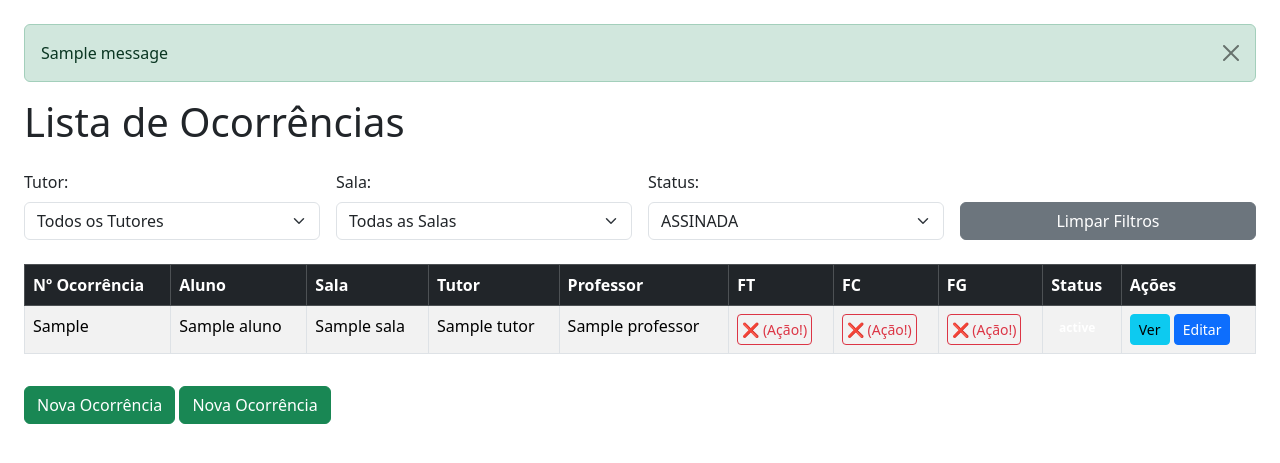
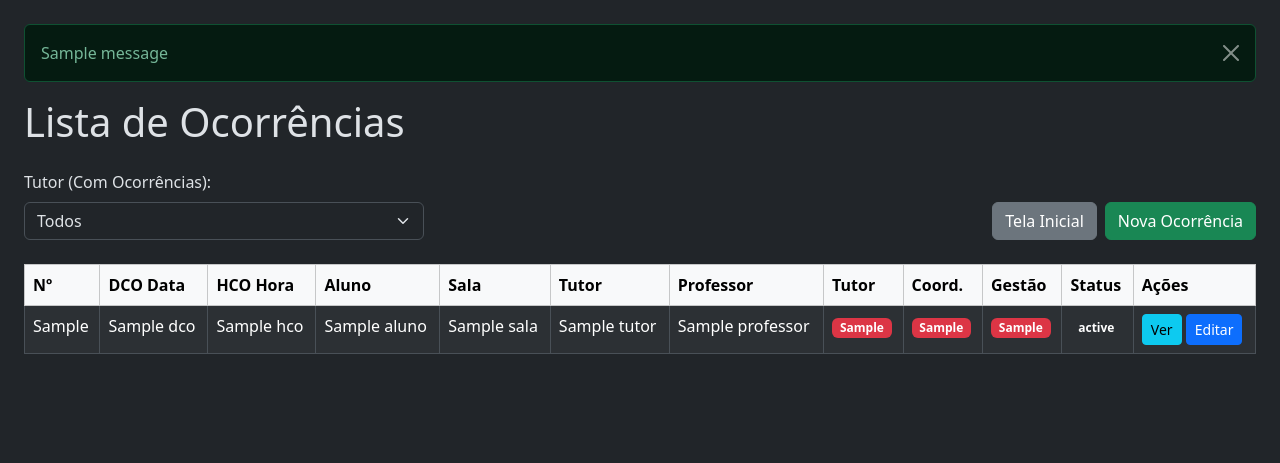
Before and after one commit to ocorrenciasidr/idr, a Flask app: template templates/index.html in a window 1280 px wide. Shown: the top 463 px of the page. Run offline with Flask 3, Linux system fonts and the light colour scheme; the template is opened without the code that fills it: most values are stand-ins (such as "Sample title", 1, 10 or a date in 2020); one stand-in notice (Sample message) is shown.

Commit message:
Update index.html

```diff
--- a/templates/index.html
+++ b/templates/index.html
@@ -5,9 +5,7 @@
     <title>Lista de Ocorrências</title>
     <link rel="stylesheet" href="https://cdn.jsdelivr.net/npm/bootstrap@5.3.2/dist/css/bootstrap.min.css">
 </head>
-<body class="p-4">
-
-{% with messages = get_flashed_messages(with_categories=true) %}
+<body class="p-4" data-bs-theme="dark"> {% with messages = get_flashed_messages(with_categories=true) %}
     {% if messages %}
         {% for category, message in messages %}
         <div class="alert alert-{{ category }} alert-dismissible fade show" role="alert">
@@ -20,52 +18,34 @@
 
 <h1 class="mb-4">Lista de Ocorrências</h1>
 
-<form method="GET" action="{{ url_for('index') }}" class="mb-4">
-    <div class="row g-3">
-        <div class="col-md-3">
-            <label class="form-label">Tutor:</label>
+<div class="row g-3 mb-4 align-items-end">
+    <div class="col-md-4">
+        <form method="GET" action="{{ url_for('index') }}" class="m-0 p-0">
+            <label class="form-label">Tutor (Com Ocorrências):</label>
             <select class="form-select" name="tutor" onchange="this.form.submit()">
-                <option value="">Todos os Tutores</option>
+                <option value="">Todos</option>
                 {% for tutor in tutores_disp %}
                     <option value="{{ tutor }}" {% if tutor == tutor_sel %}selected{% endif %}>{{ tutor }}</option>
                 {% endfor %}
             </select>
-        </div>
-        <div class="col-md-3">
-            <label class="form-label">Sala:</label>
-            <select class="form-select" name="sala" onchange="this.form.submit()">
-                <option value="">Todas as Salas</option>
-                {% for sala in salas_disp %}
-                    <option value="{{ sala }}" {% if sala == sala_sel %}selected{% endif %}>{{ sala }}</option>
-                {% endfor %}
-            </select>
-        </div>
-        <div class="col-md-3">
-            <label class="form-label">Status:</label>
-            <select class="form-select" name="status" onchange="this.form.submit()">
-                {% for status in status_list %}
-                    <option value="{{ status }}" {% if status == status_sel %}selected{% endif %}>{{ status }}</option>
-                {% endfor %}
-            </select>
-        </div>
-        <div class="col-md-3 d-flex align-items-end">
-            <a href="{{ url_for('index') }}" class="btn btn-secondary w-100">Limpar Filtros</a>
-        </div>
+        </form>
     </div>
-</form>
+
+    <div class="col-md-8 d-flex justify-content-end gap-2">
+        <a href="{{ url_for('home') }}" class="btn btn-secondary">Tela Inicial</a>
+        <a href="{{ url_for('nova') }}" class="btn btn-success">Nova Ocorrência</a>
+    </div>
+</div>
 
 <table class="table table-bordered table-striped">
-    <thead class="table-dark">
-        <tr>
-            <th>Nº Ocorrência</th>
+    <thead class="table-light"> <tr>
+            <th>Nº</th> <th>DCO Data</th>
+            <th>HCO Hora</th>
             <th>Aluno</th>
             <th>Sala</th>
             <th>Tutor</th>
             <th>Professor</th>
-            <th>FT</th>
-            <th>FC</th>
-            <th>FG</th>
-            <th>Status</th>
+            <th title="Feito Tutor">Tutor</th> <th title="Feito Coordenação">Coord.</th> <th title="Feito Gestão">Gestão</th> <th>Status</th>
             <th>Ações</th>
         </tr>
     </thead>
@@ -73,42 +53,16 @@
         {% for d in registros %}
         <tr>
             <td>{{ d['Nº Ocorrência'] }}</td>
+            <td>{{ d.DCO | default('N/D') }}</td>
+            <td>{{ d.HCO | default('N/D') }}</td>
             <td>{{ d.Aluno }}</td>
             <td>{{ d.Sala }}</td>
             <td>{{ d.Tutor }}</td>
             <td>{{ d.PROFESSOR }}</td>
-
-            <td>
-                {% if d.FT == 'SIM' %}
-                <span title="Atendimento Tutor Completo" class="text-success fw-bold">✅</span>
-                {% else %}
-                <a href="{{ url_for('editar', oid=d['Nº Ocorrência'], papel='ft') }}"
-                   class="btn btn-sm btn-outline-danger p-1" title="Clique para Atender Tutor">❌ (Ação!)</a>
-                {% endif %}
-            </td>
-            <td>
-                {% if d.FC == 'SIM' %}
-                <span title="Atendimento Coordenação Completo" class="text-success fw-bold">✅</span>
-                {% else %}
-                <a href="{{ url_for('editar', oid=d['Nº Ocorrência'], papel='fc') }}"
-                   class="btn btn-sm btn-outline-danger p-1" title="Clique para Atender Coordenação">❌ (Ação!)</a>
-                {% endif %}
-            </td>
-            <td>
-                {% if d.FG == 'SIM' %}
-                <span title="Atendimento Gestão Completo" class="text-success fw-bold">✅</span>
-                {% else %}
-                <a href="{{ url_for('editar', oid=d['Nº Ocorrência'], papel='fg') }}"
-                   class="btn btn-sm btn-outline-danger p-1" title="Clique para Atender Gestão">❌ (Ação!)</a>
-                {% endif %}
-            </td>
-
-            <td>
-                <span class="badge bg-{{ d.DisplayColor | default('secondary') }}">
-                    {{ d.DisplayStatus | default(d.Status) }}
-                </span>
-            </td>
-
+            <td><span class="badge bg-{% if d.FT == 'SIM' %}success{% else %}danger{% endif %}">{{ d.FT | default('N/D') }}</span></td>
+            <td><span class="badge bg-{% if d.FC == 'SIM' %}success{% else %}danger{% endif %}">{{ d.FC | default('N/D') }}</span></td>
+            <td><span class="badge bg-{% if d.FG == 'SIM' %}success{% else %}danger{% endif %}">{{ d.FG | default('N/D') }}</span></td>
+            <td><span class="badge bg-{{ d.DisplayColor }}">{{ d.DisplayStatus }}</span></td>
             <td>
                 <a href="{{ url_for('editar', oid=d['Nº Ocorrência'], papel='lupa') }}" class="btn btn-sm btn-info">Ver</a>
                 <a href="{{ url_for('editar', oid=d['Nº Ocorrência'], papel='lapis') }}" class="btn btn-sm btn-primary">Editar</a>
@@ -116,16 +70,12 @@
         </tr>
         {% else %}
         <tr>
-            <td colspan="10" class="text-center">Nenhuma ocorrência encontrada com os filtros selecionados.</td>
+            <td colspan="12" class="text-center">Nenhuma ocorrência encontrada com os filtros selecionados.</td>
         </tr>
         {% endfor %}
     </tbody>
 </table>
 
-<a href="{{ url_for('nova') }}" class="btn btn-success mt-3">Nova Ocorrência</a>
-
-<a href="{{ url_for('nova') }}" class="btn btn-success mt-3">Nova Ocorrência</a>
-
 <script src="https://cdn.jsdelivr.net/npm/bootstrap@5.3.2/dist/js/bootstrap.bundle.min.js"></script>
 </body>
 </html>
```
